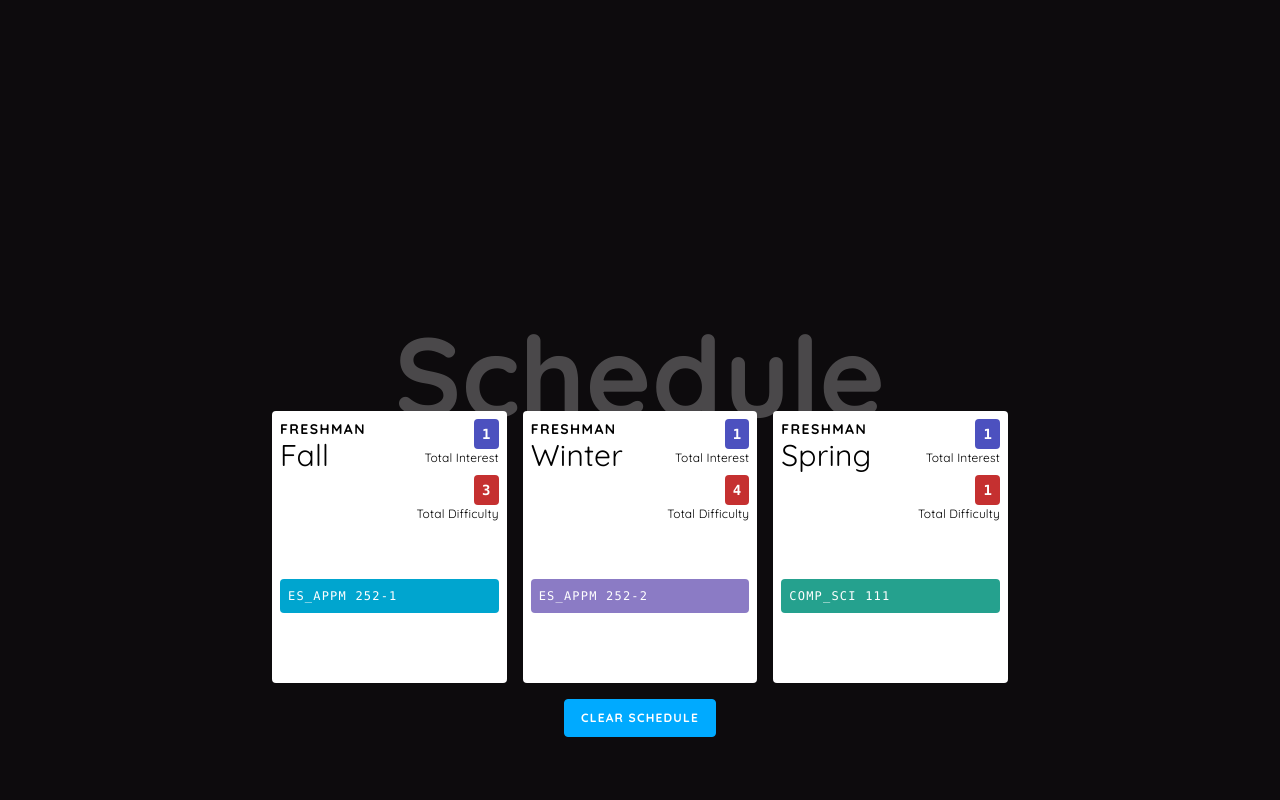
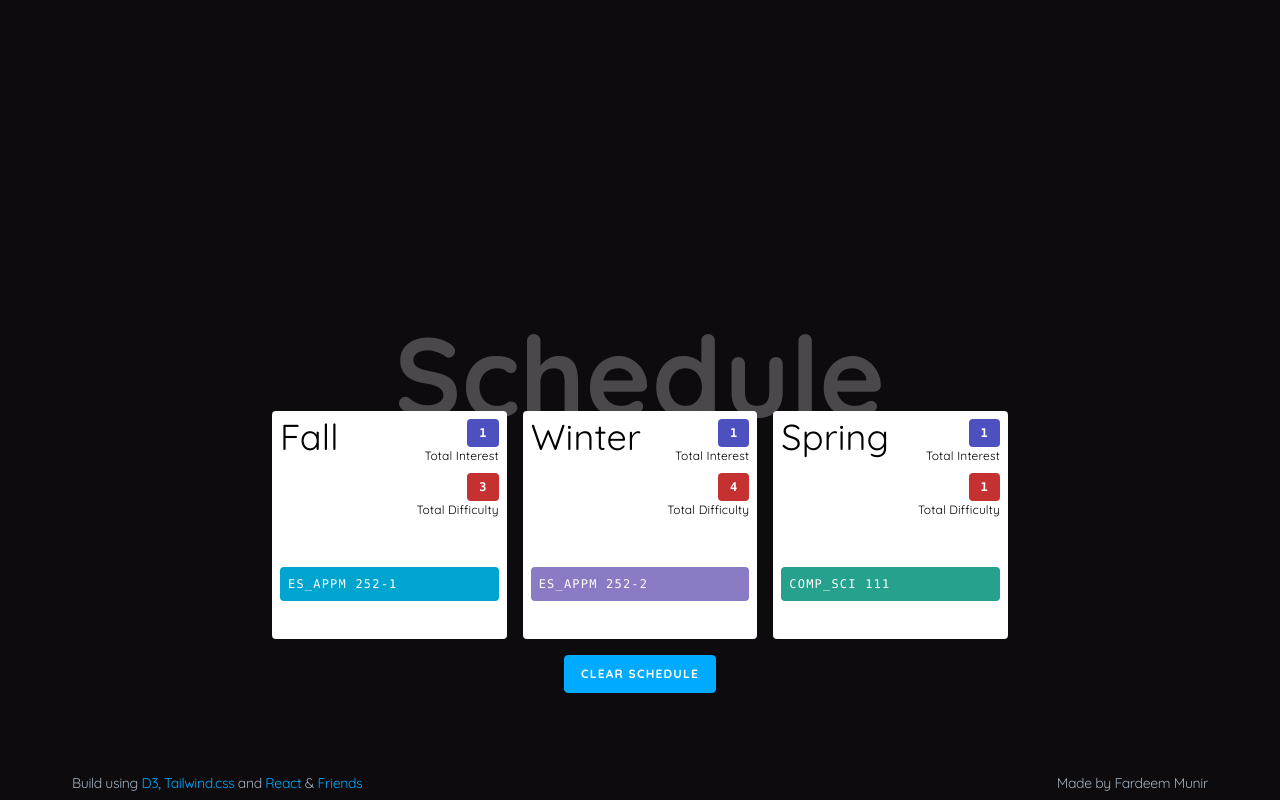
Before and after one commit to fardeemmunir/gameplan, a Next.js app: page / in a window 1280 px wide. Both pictures are taken after a click on the button "GENERATE". Shown: the part 1029-1829 px from the top of the page. Built offline with nearby package versions, Linux system fonts and the light colour scheme.

Commit message:
Remove year from the scheduling UI. Rework UI so it looks balanced

```diff
--- a/components/QuarterCard.jsx
+++ b/components/QuarterCard.jsx
@@ -7,12 +7,9 @@ import QuarterOverview from "./QuarterOverview";
 const QuarterCard = ({ classes, year, quarter }) => (
   <div className="w-1/3 px-2 mb-4 flex">
     <div className="w-full rounded p-2 bg-white">
-      <div className="flex justify-between">
+      <div className="flex justify-between mb-12">
         <div>
-          <h1 className="text-sm uppercase font-bold tracking-widest">
-            {year}
-          </h1>
-          <h1 className="text-3xl leading-none mb-4 capitalize">
+          <h1 className="text-4xl leading-none capitalize">
             {quarter.toLowerCase()}
           </h1>
         </div>
--- a/components/QuarterOverview.jsx
+++ b/components/QuarterOverview.jsx
@@ -1,16 +1,16 @@
 import React from "react";
 
 const QuarterOverview = ({ difficulty, interest }) => (
-  <div className="flex flex-col mb-8">
+  <div className="flex flex-col">
     <div className="text-right mb-2">
-      <div className="p-2 font-mono text-sm font-bold text-white rounded bg-indigo-700 inline-block leading-none">
+      <div className="px-3 py-2 font-mono text-xs font-bold text-white rounded bg-indigo-700 inline-block leading-none">
         {interest}
       </div>
       <p className="text-xs">Total Interest</p>
     </div>
 
-    <div className="text-right mb-4">
-      <div className="p-2 font-mono text-sm font-bold text-white rounded bg-red-700 inline-block leading-none">
+    <div className="text-right">
+      <div className="px-3 py-2 font-mono text-xs font-bold text-white rounded bg-red-700 inline-block leading-none">
         {difficulty}
       </div>
       <p className="text-xs">Total Difficulty</p>
--- a/styles/main.css
+++ b/styles/main.css
@@ -158,5 +158,5 @@ text {
 }
 
 .min-h-24 {
-  min-height: 6rem;
+  min-height: 4rem;
 }
```
